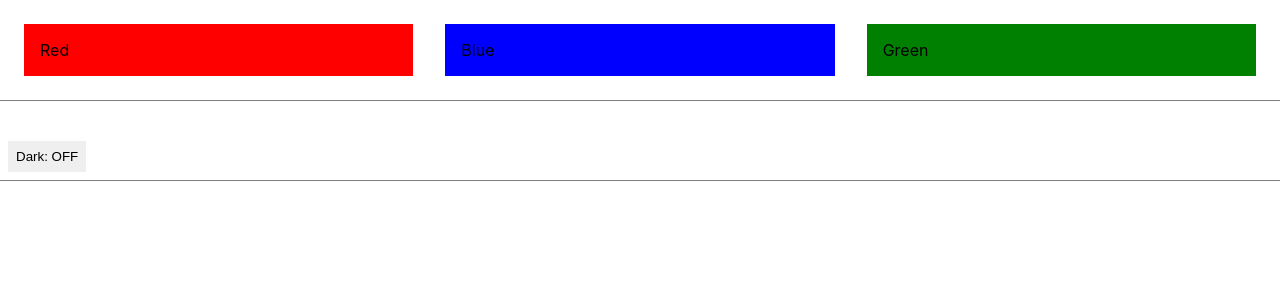
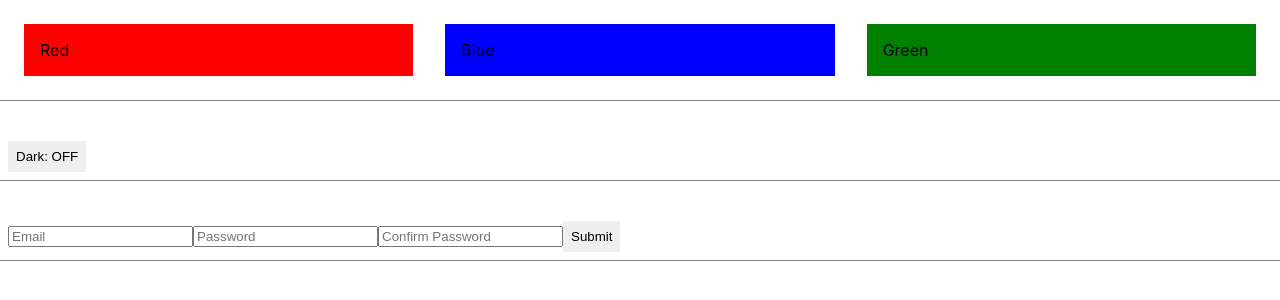
Before and after one commit to carlxaeron/react-js-code-challenges, a React (Create React App) app: page / in a window 1280 px wide. Shown: the top 300 px of the page. Built offline with nearby package versions, Linux system fonts and the light colour scheme.

Commit message:
03-form-validator

```diff
--- a/src/01-color-renderer/ColorRenderer.js
+++ b/src/01-color-renderer/ColorRenderer.js
@@ -19,6 +19,7 @@ const ColorRenderer = () => {
     return (
         <section className='ColorRenderer'>
         {colors.map(color => <Color
+            key={color.color}
             color={color.color}
             colorName={color.colorName}/>)}
         </section>
--- /dev/null
+++ b/src/03-form-validator/FormValidator.js
@@ -0,0 +1,48 @@
+import { useState } from "react";
+import Button from "../components/Button";
+import Input from "./../components/Input";
+
+const FormValidator = () => {
+    const checkForm = () => {
+        let errors = []
+        if(formData.password !== formData.confirm_password) errors.push('Password does not matched')
+
+        return errors;
+    }
+    const handleSubmit = e => {
+        e.preventDefault();
+
+        const errors = checkForm()
+        if(errors.length !== 0) alert(errors[0])
+        else {
+            alert("Success!")
+            setFormData({
+                email: '',
+                password: '',
+                confirm_password: '',
+            })
+        }
+    }
+    const handleInput = (e, t) => {
+        setFormData({...formData, [t]:e.target.value})
+    }
+
+    const [formData, setFormData] = useState({
+        email: '',
+        password: '',
+        confirm_password: '',
+    })
+
+    return (
+        <section>
+            <form onSubmit={handleSubmit}>
+                <Input value={formData.email} onChange={e => handleInput(e, 'email')} title='Email' type='email' required={true}/>
+                <Input value={formData.password} onChange={e => handleInput(e, 'password')} title='Password' type='password' required={true}/>
+                <Input value={formData.confirm_password} onChange={e => handleInput(e, 'confirm_password')} title='Confirm Password' type='password' required={true}/>
+                <Button type='submit' title='Submit'/>
+            </form>
+        </section>
+    )
+}
+
+export default FormValidator;
--- a/src/App.js
+++ b/src/App.js
@@ -4,6 +4,7 @@ import './App.css';
 import { useState } from 'react';
 import Test1 from './01-color-renderer/ColorRenderer';
 import Test2 from './02-dark-mode/DarkMode';
+import Test3 from './03-form-validator/FormValidator';
 
 function App() {
   const [darkMode,setDarkMode] = useState(false)
@@ -27,6 +28,7 @@ function App() {
       <main>
         <Test1/>
         <Test2 isDark={darkMode} setDarkMode={setDarkMode}/>
+        <Test3/>
       </main>
       <footer>
 
--- a/src/components/Input.js
+++ b/src/components/Input.js
@@ -3,12 +3,16 @@ const Input = ({
     onChange = () => {},
     placeholder = '',
     title = '',
+    required = false,
+    value = '',
 }) => {
     return (
         <input
             type={type}
             onChange={onChange}
             placeholder={title ?? placeholder}
+            required={required}
+            value={value}
             />
     )
 }
```
